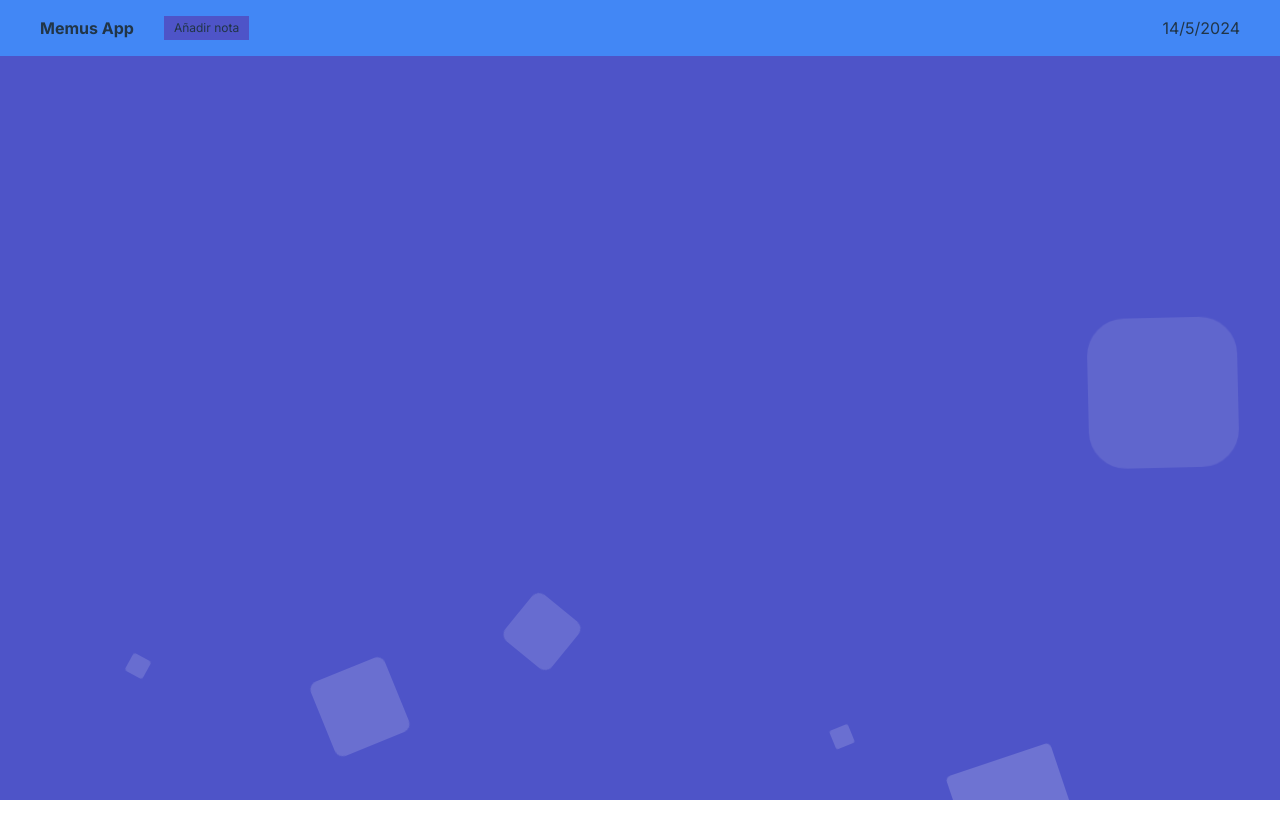
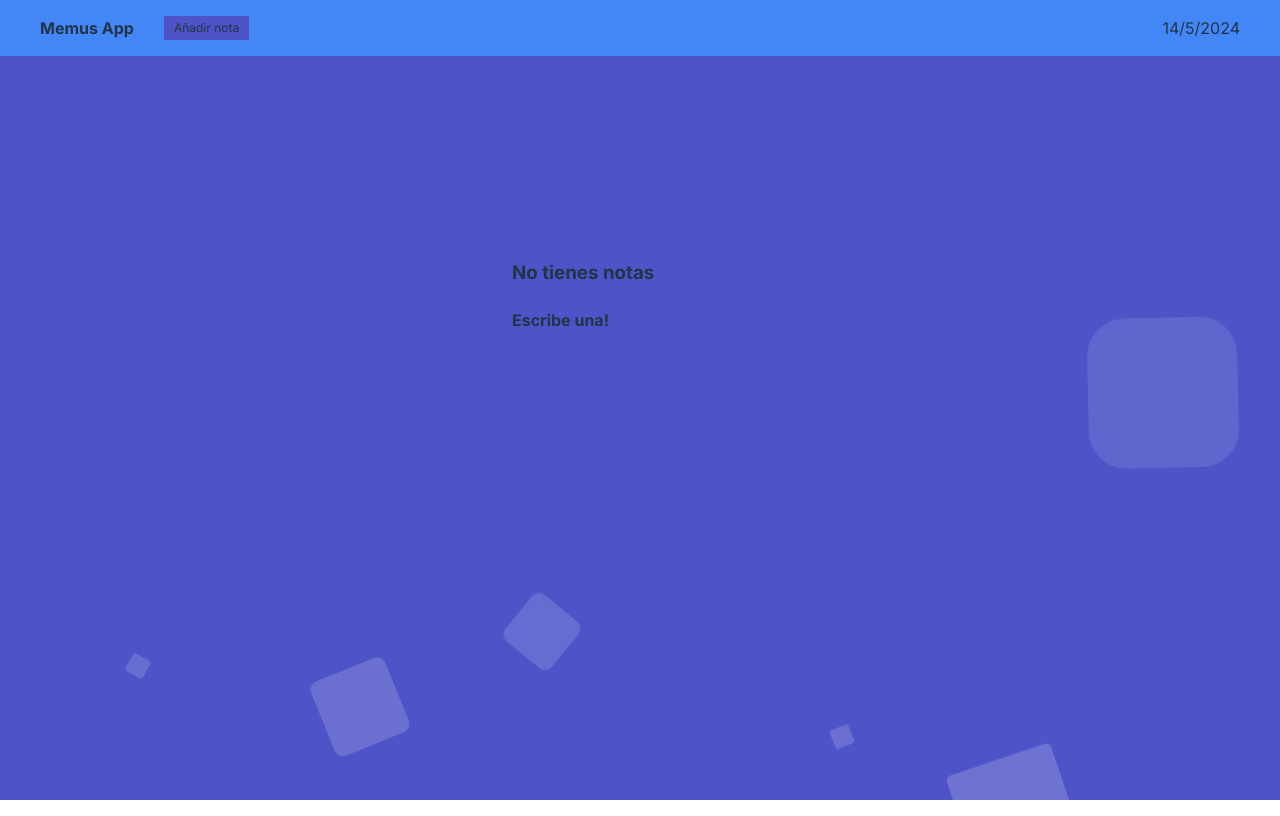
Before and after one commit to Jhonesp/Memus-app, a React (Vite) app: page / in a window 1280 px wide. Built offline with nearby package versions, Linux system fonts and the light colour scheme.

Commit message:
post al backend

```diff
--- a/src/App.jsx
+++ b/src/App.jsx
@@ -9,7 +9,14 @@ function App() {
   let [isModal, setModal] = useState(false);
   let [notas, setNotas] = useState([]);
   const agregarNota = (nota) => {
-    setNotas([...notas, nota]);
+    fetch('http://localhost:8080/posts',{
+      method: 'POST',
+      body: JSON.stringify(nota),
+      headers: {
+        'Content-Type': 'application/json'
+      }
+    })
+    setNotas([nota, ...notas]);
   };
   const deleteNota =(id) => {
     const newNotas = notas.filter((nota, i) => i !== id);
--- a/src/components/NotaContainer.module.css
+++ b/src/components/NotaContainer.module.css
@@ -6,3 +6,9 @@
     gap: 20px;
     background: #4e54c8;
 }
+
+.empty{
+    position: absolute;
+    top: 30vh;
+    left: 40vw;
+}
--- a/src/components/Notas.module.css
+++ b/src/components/Notas.module.css
@@ -7,6 +7,8 @@
     width: 200px;
     color: black;
     z-index: 10;
+    border: none;
+    box-shadow: 3px 3px 3px black
 }
 
 .nota_container p{
--- a/src/components/NotasContainer.jsx
+++ b/src/components/NotasContainer.jsx
@@ -3,13 +3,25 @@ import styles from './NotaContainer.module.css'
 import Nota from './Nota'
 
 const NotasContainer = ({notas, deleteNota}) => {
+  function isNotasEmpty(){
+    if(notas.length==0)
+      return true;
+    else return false;
+  }
+  return (
+    <>
+      {isNotasEmpty() ?
+      <div className={styles.empty}>
+          <h3>No tienes notas</h3>
+          <h4>Escribe una! </h4>
+      </div>:
+      <div className={styles.container}>
+      {notas.map((nota, index) => (
+        <Nota key={index} id={index} autor={nota.autor} texto={nota.descripcion} deleteNota={deleteNota}/>
+        ))}
+        </div>}
 
-  return (
-    <div className={styles.container}>
-        {notas.map((nota, index) => (
-            <Nota key={index} id={index} autor={nota.autor} texto={nota.descripcion} deleteNota={deleteNota}/>
-        ))}
-    </div>
+    </>
   )
 }
 
```
